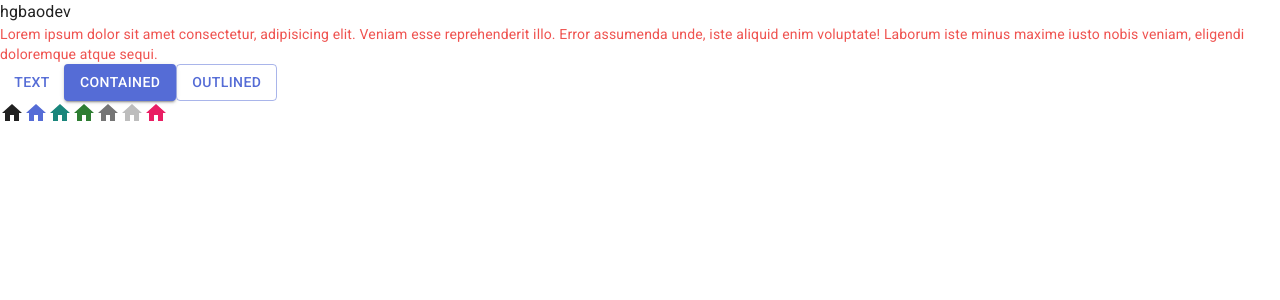
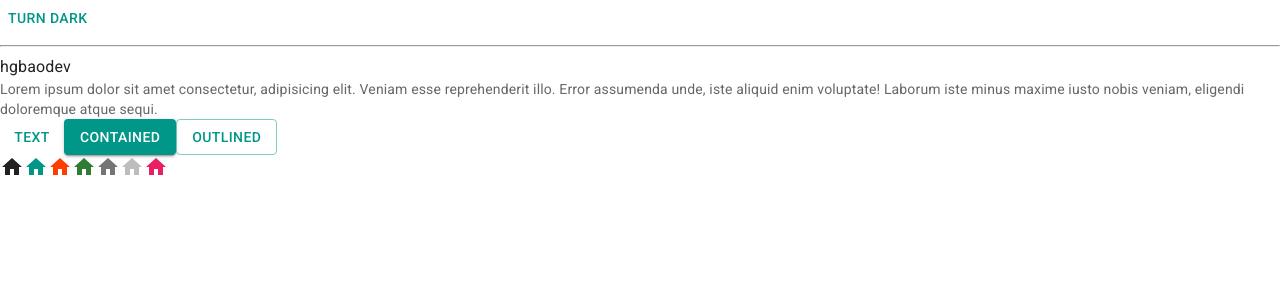
Before and after one commit to hgbaodev/trello, a React (Vite) app: page / in a window 1280 px wide. Shown: the top 300 px of the page. Built offline with nearby package versions, Linux system fonts and the light colour scheme.

Commit message:
add dark mode

```diff
--- a/src/App.jsx
+++ b/src/App.jsx
@@ -2,10 +2,27 @@
 import { pink } from '@mui/material/colors'
 import Button from '@mui/material/Button'
 import Typography from '@mui/material/Typography'
+import {
+  useColorScheme
+} from '@mui/material/styles'
 
+function ModeToggle() {
+  const { mode, setMode } = useColorScheme()
+  return (
+    <Button
+      onClick={() => {
+        setMode(mode === 'light' ? 'dark' : 'light')
+      }}
+    >
+      {mode === 'light' ? 'Turn dark' : 'Turn light'}
+    </Button>
+  )
+}
 function App() {
   return (
     <>
+      <ModeToggle/>
+      <hr/>
       <div>hgbaodev</div>
       <Typography variant="body2" color="text.secondary">Lorem ipsum dolor sit amet consectetur, adipisicing elit. Veniam esse reprehenderit illo. Error assumenda unde, iste aliquid enim voluptate! Laborum iste minus maxime iusto nobis veniam, eligendi doloremque atque sequi.</Typography>
       <Button variant="text">Text</Button>
--- a/src/main.jsx
+++ b/src/main.jsx
@@ -2,14 +2,14 @@
 import ReactDOM from 'react-dom/client'
 import App from './App.jsx'
 import CssBaseline from '@mui/material/CssBaseline'
-import { ThemeProvider } from '@mui/material/styles'
 import theme from './theme'
+import { Experimental_CssVarsProvider as CssVarsProvider } from '@mui/material/styles'
 
 ReactDOM.createRoot(document.getElementById('root')).render(
   <React.StrictMode>
-    <ThemeProvider theme={theme}>
+    <CssVarsProvider theme={theme}>
       <CssBaseline />
       <App />
-    </ThemeProvider>
+    </CssVarsProvider>
   </React.StrictMode>
 )
--- a/src/theme.js
+++ b/src/theme.js
@@ -1,23 +1,23 @@
-import { createTheme } from '@mui/material/styles'
-import { red } from '@mui/material/colors'
+import { cyan, deepOrange, orange, teal } from '@mui/material/colors'
+import { experimental_extendTheme as extendTheme } from '@mui/material/styles'
 
 // Create a theme instance.
-const theme = createTheme({
-  palette: {
-    mode: 'light', //default light
-    primary: {
-      main: '#556cd6'
+const theme = extendTheme({
+  colorSchemes: {
+    light: {
+      palette: {
+        primary: teal,
+        secondary: deepOrange
+      }
     },
-    secondary: {
-      main: '#19857b'
-    },
-    error: {
-      main: red.A400
-    },
-    text: {
-      secondary: red[400]
+    dark: {
+      palette: {
+        primary: cyan,
+        secondary: orange
+      }
     }
   }
+  // ...other properties
 })
 
 export default theme
```
